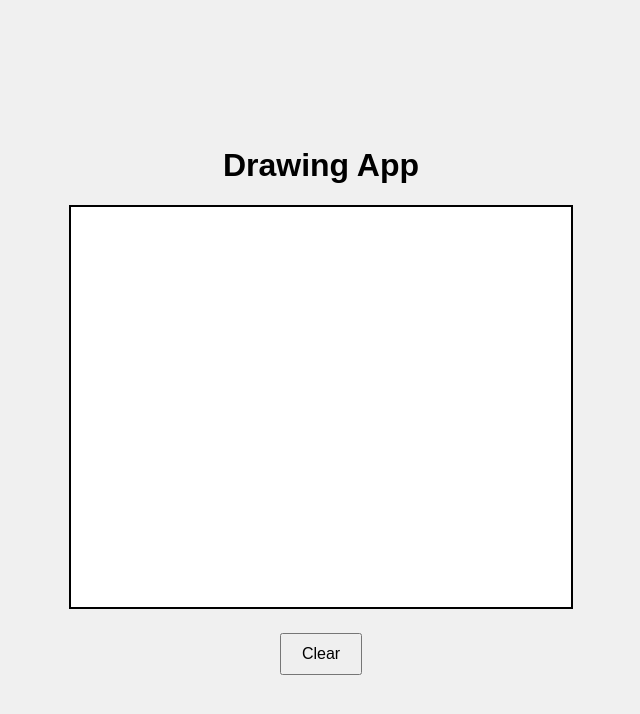
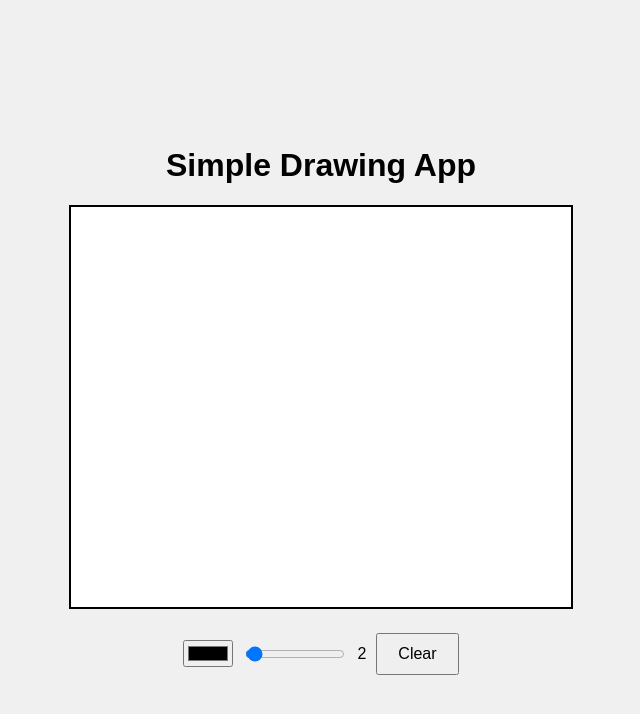
Before and after one commit to saisanjayterala/Drawing-App, a plain HTML site: page index.html in a window 1280 px wide. Shown: the whole page, without its empty margins (319-959 px from the left). Drawn offline with Linux system fonts and the light colour scheme.

Commit message:
improving the app

```diff
--- a/index.html
+++ b/index.html
@@ -3,16 +3,19 @@
 <head>
     <meta charset="UTF-8">
     <meta name="viewport" content="width=device-width, initial-scale=1.0">
-    <title>Drawing App </title>
+    <title>Drawing App - Version 3</title>
     <link rel="stylesheet" href="styles.css">
 </head>
 <body>
     <div class="container">
-        <h1>Drawing App</h1>
+        <h1>Simple Drawing App</h1>
         <div class="canvas-container">
             <canvas id="canvas"></canvas>
         </div>
         <div class="controls">
+            <input type="color" id="colorPicker" value="#000000">
+            <input type="range" id="lineWidth" min="1" max="50" value="2">
+            <span id="lineWidthValue">2</span>
             <button id="clear">Clear</button>
         </div>
     </div>
--- a/script.js
+++ b/script.js
@@ -1,6 +1,9 @@
 const canvas = document.getElementById('canvas');
 const ctx = canvas.getContext('2d');
 const clearButton = document.getElementById('clear');
+const colorPicker = document.getElementById('colorPicker');
+const lineWidthInput = document.getElementById('lineWidth');
+const lineWidthValue = document.getElementById('lineWidthValue');
 
 // Set canvas size
 canvas.width = 500;
@@ -32,14 +35,28 @@ function clearCanvas() {
     ctx.clearRect(0, 0, canvas.width, canvas.height);
 }
 
+function updateColor() {
+    ctx.strokeStyle = colorPicker.value;
+}
+
+function updateLineWidth() {
+    ctx.lineWidth = lineWidthInput.value;
+    lineWidthValue.textContent = lineWidthInput.value;
+}
+
 // Event listeners
 canvas.addEventListener('mousedown', startDrawing);
 canvas.addEventListener('mousemove', draw);
 canvas.addEventListener('mouseup', stopDrawing);
 canvas.addEventListener('mouseout', stopDrawing);
 clearButton.addEventListener('click', clearCanvas);
+colorPicker.addEventListener('input', updateColor);
+lineWidthInput.addEventListener('input', updateLineWidth);
 
 // Set initial line style
-ctx.strokeStyle = 'black';
-ctx.lineWidth = 2;
+ctx.strokeStyle = colorPicker.value;
+ctx.lineWidth = lineWidthInput.value;
 ctx.lineCap = 'round';
+
+// Initial update of line width display
+updateLineWidth();
--- a/styles.css
+++ b/styles.css
@@ -21,8 +21,19 @@ body {
     background-color: #fff;
 }
 
+.controls {
+    display: flex;
+    justify-content: center;
+    align-items: center;
+    gap: 10px;
+}
+
 button {
     padding: 10px 20px;
     font-size: 16px;
     cursor: pointer;
 }
+
+#lineWidth {
+    width: 100px;
+}
```
